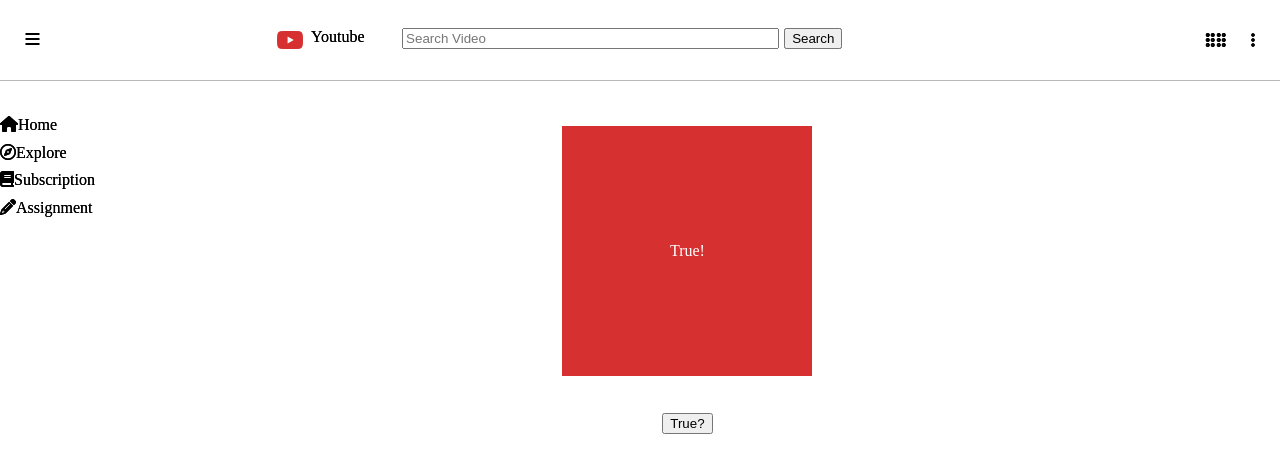
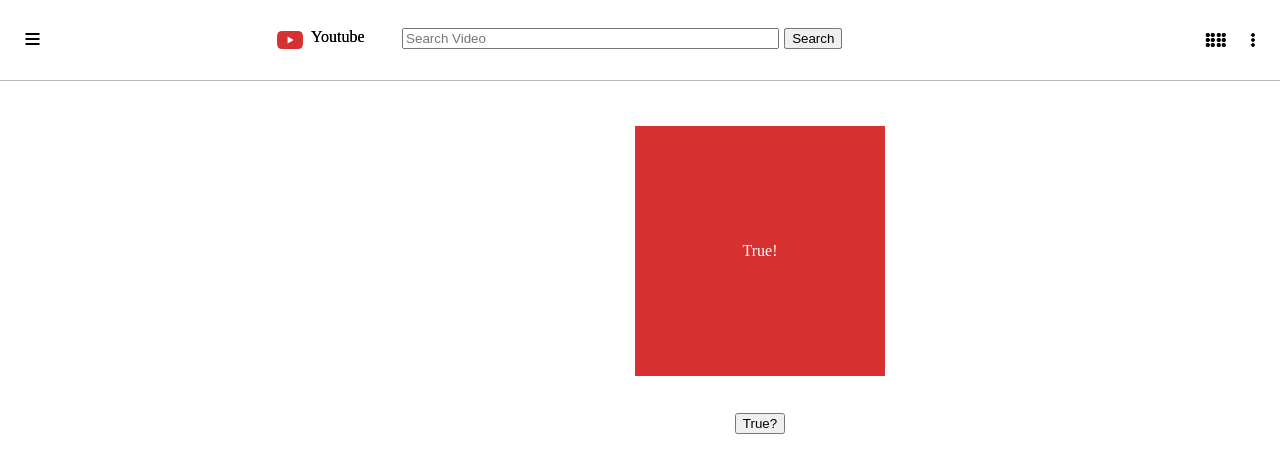
Before and after one commit to DevelopJKong/co-munnity-react, a React (Create React App) app: page /homework in a window 1280 px wide. Shown: the top 472 px of the page. Built offline with nearby package versions, Linux system fonts and the light colour scheme.

Commit message:
10일차 완료

```diff
--- a/package.json
+++ b/package.json
@@ -8,6 +8,7 @@
     "@testing-library/user-event": "^12.8.3",
     "react": "^17.0.2",
     "react-dom": "^17.0.2",
+    "react-icons": "^4.3.1",
     "react-router-dom": "^6.0.2",
     "react-scripts": "4.0.3",
     "web-vitals": "^1.1.2"
--- a/src/components/shared/Header.js
+++ b/src/components/shared/Header.js
@@ -1,14 +1,15 @@
 // src/components/shared/Header.js
 import styles from "./Header.module.css";
 
-function Header() {
+function Header({showMenu}) {
+
   return (
     <div className={styles.header}>
       <div className={styles.rowFrist}>
-        <i class="fas fa-bars"></i>
+        <i className="fas fa-bars" onClick={showMenu}></i>
       </div>
       <div className={styles.rowSecond}>
-        <i class="fab fa-youtube"></i>
+        <i className="fab fa-youtube"></i>
         <span>Youtube</span>
         <form method="GET">
           <input type="text" placeholder="Search Video" name="search" />
@@ -16,8 +17,8 @@ function Header() {
         </form>
       </div>
       <div className={styles.rowThird}>
-        <i class="fas fa-braille"></i>
-        <i class="fas fa-ellipsis-v"></i>
+        <i className="fas fa-braille"></i>
+        <i className="fas fa-ellipsis-v"></i>
       </div>
     </div>
   );
--- a/src/components/shared/Layout.js
+++ b/src/components/shared/Layout.js
@@ -2,13 +2,23 @@
 import styles from './Layout.module.css';
 import Header from './Header';
 import Menu from './Menu';
+import React, {useState} from 'react';
 
-function Layout({ children }) {
+
+function Layout({ children, activeMenu }) {
+  const [check, isMenu] = useState(0);
+  function checkMenu() {
+      if(check === true) {
+        isMenu(false);
+      } else {
+        isMenu(true);
+      }
+  }
   return (
     <div className={styles.container}>
-      <Header />
+      <Header showMenu={checkMenu}/>
       <div className={styles.layout}>
-        <Menu />
+        {check === true ? <Menu activeMenu={activeMenu} showMenu={checkMenu}/>: <div/>}
         <div className={styles.contents}>{children}</div>
       </div>
     </div>
--- a/src/components/shared/Layout.module.css
+++ b/src/components/shared/Layout.module.css
@@ -8,11 +8,13 @@
   bottom: 0;
   overflow: overlay;
   flex-direction: column;
+
 }
 .layout {
   display: flex;
   flex: 1;
 }
 .contents {
+  margin-left: 240px;
   flex: 1;
 }
--- a/src/components/shared/Menu.js
+++ b/src/components/shared/Menu.js
@@ -2,20 +2,21 @@
 import { Link } from "react-router-dom";
 import styles from "./Menu.module.css";
 
-function Menu() {
+function Menu({activeMenu}) {
+  console.log('현재 활성화된 메뉴 : ', activeMenu);
   return (
     <div className={styles.menu}>
-      <div className={styles.list}>
-        <Link to="/"><i class="fas fa-home"></i>Home</Link>
+      <div className={styles.link}>
+        <Link to="/" ><i className="fas fa-home"></i>Home</Link>
       </div>
-      <div className={styles.list}>
-        <Link to="/explore"><i class="far fa-compass"></i>Explore</Link>
+      <div className={styles.link}>
+        <Link to="/explore"><i className="far fa-compass"></i>Explore</Link>
       </div>
-      <div className={styles.list}>
-        <Link to="/subscription"><i class="fas fa-book"></i>Subscription</Link>
+      <div className={styles.link}>
+        <Link to="/subscription"><i className="fas fa-book"></i>Subscription</Link>
       </div>
-      <div className={styles.list}>
-        <Link to="/homework"><i class="fas fa-pencil-alt"></i>Assignment</Link>
+      <div className={styles.link}>
+        <Link to="/homework"><i className="fas fa-pencil-alt"></i>Assignment</Link>
       </div>
     </div>
   );
--- a/src/components/shared/Menu.module.css
+++ b/src/components/shared/Menu.module.css
@@ -3,7 +3,24 @@ a {
     color:black;
 }
 
-.list {
-    margin:10% 0;
+.menu {
+  position: fixed;
+  width: 240px;
+  top: 70px;
+  padding: 12px 12px 12px 0;
+  box-sizing: border-box;
+}
 
-}
+.link {
+    display: flex;
+    height: 40px;
+    padding: 0 24px;
+    background-color: white;
+    color: black;
+    font-size: 14px;
+    text-decoration: none;
+    align-items: center;
+  }
+  .link:hover {
+    background-color: rgba(0, 0, 0, 0.05);
+  }
--- a/src/day2/YoutubeContent.js
+++ b/src/day2/YoutubeContent.js
@@ -4,7 +4,7 @@ function YoutubeContent() {
   return (
     <div>
       <h2 className={styles.colorBlue}>
-        <i class="far fa-star"></i>코뮤니티
+        <i className="far fa-star"></i>코뮤니티
       </h2>
       <p>열심히 코딩을 해봐요</p>
     </div>
--- a/src/pages/Explore.js
+++ b/src/pages/Explore.js
@@ -1,9 +1,9 @@
 // src/pages/Explore.js
-import Layout from '../components/shared/Layout';
+import Layout from "../components/shared/Layout";
 
 function Explore() {
   return (
-    <Layout>
+    <Layout activeMenu="explore">
       <div>* 탐색</div>
     </Layout>
   );
--- a/src/pages/Home.js
+++ b/src/pages/Home.js
@@ -3,8 +3,8 @@ import Layout from '../components/shared/Layout';
 
 function Home() {
     return (
-      <Layout>
-        <div>*홈</div>
+      <Layout activeMenu="home">
+        <div>* 홈</div>
       </Layout>
     );
   }
--- a/src/pages/Homework.js
+++ b/src/pages/Homework.js
@@ -9,7 +9,7 @@ function Homework() {
   }
 
   return (
-    <Layout>
+    <Layout activeMenu="homework">
       <div className={styles.mainLayout}>
         {number % 2 === 0 ? <div className={styles.colorRed}>True!</div> : <div className={styles.colorBlue}>False!</div>}
         <div><button onClick={plus}>True?</button></div>
--- a/src/pages/Subscription.js
+++ b/src/pages/Subscription.js
@@ -1,9 +1,9 @@
 // src/pages/Subscription.js
-import Layout from '../components/shared/Layout';
+import Layout from "../components/shared/Layout";
 
 function Subscription() {
   return (
-    <Layout>
+    <Layout activeMenu="subscription">
       <div>* 구독</div>
     </Layout>
   );
```
Also changed, not shown: 1 other file (tests, documents, lock files or other folders).
